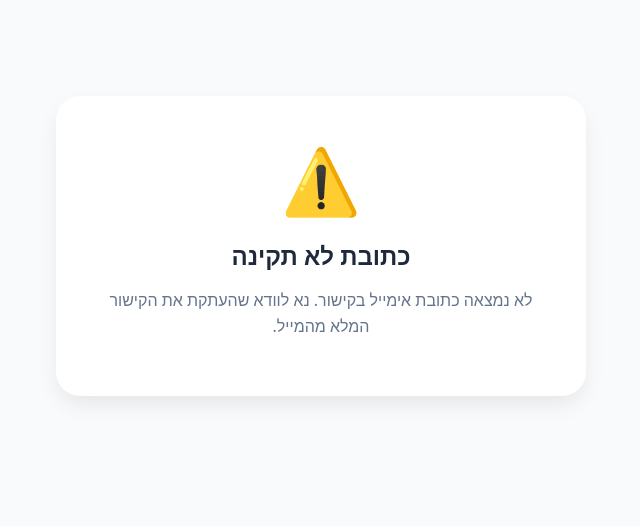
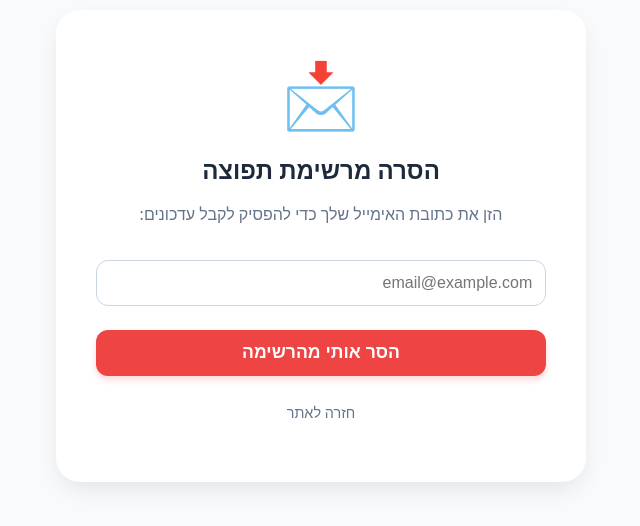
Before and after one commit to vhpbh/beishamedrish.com, a plain HTML site: page unsubscribe.html in a window 1280 px wide. Shown: the part 154-680 px from the top of the page, without its empty margins (319-959 px from the left). Drawn offline with nearby package versions, Linux system fonts and the light colour scheme.

Commit message:
Add files via upload

```diff
--- a/unsubscribe.html
+++ b/unsubscribe.html
@@ -78,6 +78,16 @@
             transform: translateY(0);
         }
 
+        .email-input {
+            width: 100%;
+            padding: 0.8rem;
+            margin-top: 1rem;
+            border: 1px solid #cbd5e1;
+            border-radius: 0.75rem;
+            font-size: 1rem;
+            box-sizing: border-box;
+        }
+
         .loader {
             border: 4px solid #f3f3f3;
             border-top: 4px solid var(--primary);
@@ -102,9 +112,13 @@
 
 <body>
     <div class="card" id="status-card">
-        <div class="loader"></div>
-        <h1>מעבד את בקשתך...</h1>
-        <p>אנא המתן רגע בזמן שאנו מעדכנים את העדפות הדיוור שלך.</p>
+        <div class="status-icon">📩</div>
+        <h1>הסרה מרשימת תפוצה</h1>
+        <p>הזן את כתובת האימייל שלך כדי להפסיק לקבל עדכונים:</p>
+        <input type="email" id="email-input" class="email-input" placeholder="email@example.com">
+        <button onclick="handleManualUnsubscribe()" class="btn-unsubscribe">הסר אותי מהרשימה</button>
+        <p style="margin-top:1.5rem;"><a href="index.html"
+                style="color:var(--muted); text-decoration:none; font-size:0.9rem;">חזרה לאתר</a></p>
     </div>
 
     <script>
@@ -112,15 +126,24 @@
         const SUPABASE_KEY = 'eyJhbGciOiJIUzI1NiIsInR5cCI6IkpXVCJ9.eyJpc3MiOiJzdXBhYmFzZSIsInJlZiI6ImRzYXhoYm15dmp0ZG1jYnhubmxqIiwicm9sZSI6ImFub24iLCJpYXQiOjE3NjY2ODI1NTcsImV4cCI6MjA4MjI1ODU1N30.F31n85Lm2e5-mDC83TlstJY9Pya3GOAyIRilDcL_5Hc';
         const supabaseClient = supabase.createClient(SUPABASE_URL, SUPABASE_KEY);
 
-        async function checkSubscriptionStatus() {
+        function initPage() {
             const urlParams = new URLSearchParams(window.location.search);
             const email = urlParams.get('email');
+            if (email) {
+                document.getElementById('email-input').value = email;
+            }
+        }
+
+        async function handleManualUnsubscribe() {
+            const email = document.getElementById('email-input').value.trim();
             const card = document.getElementById('status-card');
 
-            if (!email) {
-                card.innerHTML = `<div class="status-icon">⚠️</div><h1>כתובת לא תקינה</h1><p>לא נמצאה כתובת אימייל בקישור. נא לוודא שהעתקת את הקישור המלא מהמייל.</p>`;
+            if (!email || !/^[^\s@]+@[^\s@]+\.[^\s@]{2,}$/.test(email)) {
+                alert('נא להזין כתובת אימייל תקינה.');
                 return;
             }
+
+            card.innerHTML = `<div class="loader"></div><h1>בודק נתונים...</h1>`;
 
             try {
                 const { data: user, error } = await supabaseClient
@@ -132,7 +155,7 @@
                 if (error) throw error;
 
                 if (!user) {
-                    card.innerHTML = `<div class="status-icon">❓</div><h1>משתמש לא נמצא</h1><p>כתובת האימייל <strong>${email}</strong> אינה רשומה במערכת שלנו.</p>`;
+                    card.innerHTML = `<div class="status-icon">❓</div><h1>משתמש לא נמצא</h1><p>כתובת האימייל <strong>${email}</strong> אינה רשומה במערכת שלנו.</p><button onclick="location.reload()" class="btn-unsubscribe" style="background-color:var(--primary)">נסה שוב</button>`;
                     return;
                 }
 
@@ -141,13 +164,7 @@
                     return;
                 }
 
-                card.innerHTML = `
-                    <div class="status-icon">📩</div>
-                    <h1>הסרה מרשימת תפוצה</h1>
-                    <p>האם אתה בטוח שברצונך להפסיק לקבל עדכונים לכתובת <strong>${email}</strong>?</p>
-                    <button onclick="handleUnsubscribe('${email}')" class="btn-unsubscribe">כן, הסר אותי</button>
-                    <p style="margin-top:1.5rem;"><a href="index.html" style="color:var(--muted); text-decoration:none; font-size:0.9rem;">לא, התחרטתי</a></p>
-                `;
+                await handleUnsubscribe(email);
             } catch (err) {
                 console.error('Check status error:', err);
                 card.innerHTML = `<div class="status-icon" style="color:var(--error)">❌</div><h1>שגיאה בבדיקה</h1><p>אירעה תקלה בעת בדיקת הסטטוס. נא לוודא שאתה מחובר לאינטרנט.</p>`;
@@ -172,7 +189,7 @@
             }
         }
 
-        window.onload = checkSubscriptionStatus;
+        window.onload = initPage;
     </script>
 </body>
 
```
